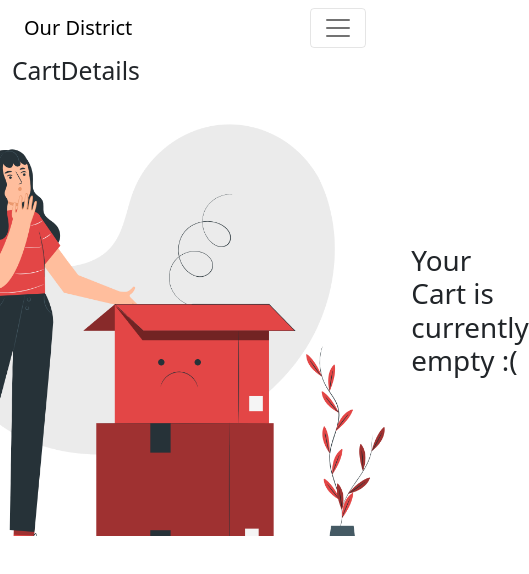
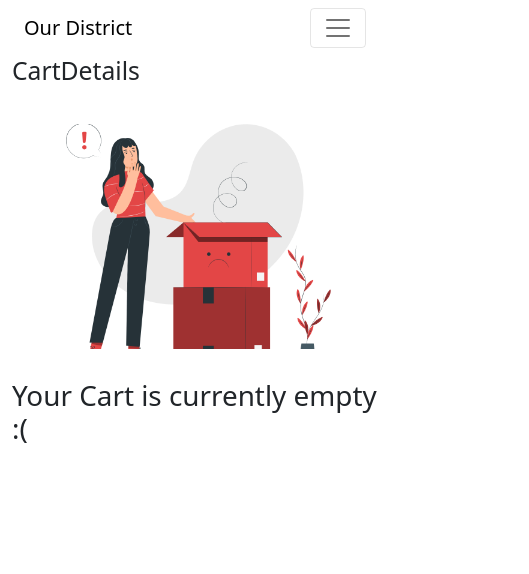
Before and after one commit to osmanbeshirov/redux_project, a React (Create React App) app: page /cart in a window 390 px wide. Shown: the top 574 px of the page, 529 px wide, since content can reach past the window. Built offline with nearby package versions, Linux system fonts and the light colour scheme.

Commit message:
mobile demo

```diff
--- a/src/component/cart/CartDetails.js
+++ b/src/component/cart/CartDetails.js
@@ -69,8 +69,8 @@ export default function CartDetails() {
 
     const renderCartIsEmpty = () => {
         return (
-            <div style={{ display: 'flex', justifyContent: 'center', alignItems: 'center' }}>
-                <img style={{ width: "550px", marginTop: '30px' }} src={cartIsEmpty}></img>
+            <div className='emptyCart'>
+                <img src={cartIsEmpty}></img>
                 <h1>Your Cart is currently empty :(</h1>
             </div>
         )
--- a/src/component/categories/CateogoryList.js
+++ b/src/component/categories/CateogoryList.js
@@ -25,7 +25,7 @@ export default function CateogoryList() {
   // console.log(categories)
   // console.log(currentCategory);
   return (
-    <div>
+    <div className='parentCategories'>
       <h3>Categories</h3>
 
       <ListGroup>
--- a/src/component/css/CartDetails.css
+++ b/src/component/css/CartDetails.css
@@ -35,3 +35,25 @@ input::-webkit-inner-spin-button {
 .decrease {
     border-right: 1px solid rgb(164, 160, 160);
 }
+
+.emptyCart {
+    display: flex;
+    justify-content: center;
+    align-items: center;
+}
+
+.emptyCart img {
+    width: 550px;
+    margin-top: 30px;
+}
+
+@media screen and (max-width: 700px) {
+    .emptyCart {
+        flex-direction: column;
+    }
+
+    .emptyCart img {
+        width: 300px;
+        margin-bottom: 30px;
+    }
+}
--- a/src/component/products/ProductLis.js
+++ b/src/component/products/ProductLis.js
@@ -4,6 +4,8 @@ import { Badge, Table, Button } from 'reactstrap'
 import { addToCart } from '../../redux/actions/cartActions';
 import { changeCategory } from '../../redux/actions/categoryActions';
 import { getProducts } from '../../redux/actions/productActoins';
+
+import './productList.css'
 
 export default function ProductLis() {
 
@@ -30,7 +32,7 @@ export default function ProductLis() {
     }
 
     return (
-        <div>
+        <div className='productList'>
             <h3>ProductList
                 {currentCategory.id > 0 ? text() : null}
             </h3>
--- a/src/component/root/App.css
+++ b/src/component/root/App.css
@@ -3,3 +3,15 @@
     background-color: rgb(255, 139, 7);
     border-radius: 15px;
 }
+
+.left{
+    width: 20%;
+}
+
+.right{
+    right: 80%;
+}
+
+@media screen and (max-width: 700px) {
+
+}
--- a/src/component/root/DashBoard.js
+++ b/src/component/root/DashBoard.js
@@ -3,14 +3,16 @@ import { Row, Col } from 'reactstrap';
 import CateogoryList from '../categories/CateogoryList';
 import ProductLis from '../products/ProductLis';
 
+import './App.css'
+
 export default function DashBoard() {
     return (
         <div>
             <Row>
-                <Col xs='3'>
+                <Col className='left' >
                     <CateogoryList />
                 </Col>
-                <Col xs='9'>
+                <Col className='right' >
                     <ProductLis />
                 </Col>
             </Row>
--- a/src/redux/reducers/cartReducer.js
+++ b/src/redux/reducers/cartReducer.js
@@ -38,7 +38,7 @@ const cartReducer = (state = initialState.cart, action) => {
                 if (cartItem.id === action.payload.id) {
                     let increaseHelp = Object.assign({}, action.payload, { quantity: action.payload.quantity + 1 })
 
-                    return Object.assign({}, increaseHelp, { totalPrice: increaseHelp.totalPrice + Number(increaseHelp.unitPrice) })
+                    return Object.assign({}, increaseHelp, { totalPrice: Number(increaseHelp.totalPrice) + Number(increaseHelp.unitPrice) })
                 }
                 return cartItem;
             })
```
Also changed, not shown: src/component/categories/categories.css (line endings or trailing spaces), src/component/products/productList.css (added).
